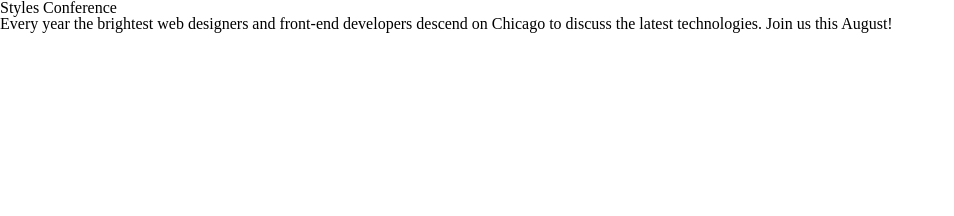
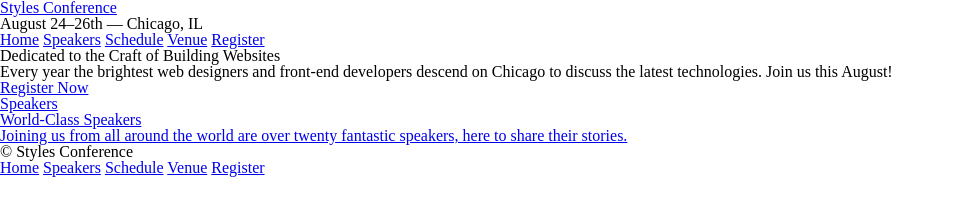
Before and after one commit to tiana25/styles-conference, a plain HTML site: page index.html in a window 1280 px wide. Shown: the whole page, without its empty margins (0-954 px from the left). Drawn offline with Linux system fonts and the light colour scheme.

Commit message:
lesson-2

```diff
--- a/index.html
+++ b/index.html
@@ -6,7 +6,46 @@
         <link rel="stylesheet" href="assets/stylesheets/main.css">
     </head>
     <body>
-        <h1>Styles Conference</h1>
-        <p>Every year the brightest web designers and front-end developers descend on Chicago to discuss the latest technologies. Join us this August!</p>
+        <header>
+            <h1>
+                <a href="index.html">Styles Conference</a>
+            </h1>
+            <h3>August 24&ndash;26th &mdash; Chicago, IL</h3>
+            <nav>
+                <a href="index.html">Home</a>
+                <a href="speakers.html">Speakers</a>
+                <a href="schedule.html">Schedule</a>
+                <a href="venue.html">Venue</a>
+                <a href="register.html">Register</a>
+              </nav>
+        </header>
+        <section>
+            <h2>Dedicated to the Craft of Building Websites</h2>
+            <p>Every year the brightest web designers and front-end developers descend on Chicago to discuss the latest technologies. Join us this August!</p>
+            <a href="register.html">Register Now</a>
+        </section>
+        <section>
+
+            <section>
+              <a href="speakers.html">
+              <h5>Speakers</h5>
+              <h3>World-Class Speakers</h3>
+              <p>Joining us from all around the world are over twenty fantastic speakers, here to share their stories.</p>
+              </a>
+            </section>
+
+          </section>
+
+          <footer>
+            <small>&copy; Styles Conference</small>
+            <nav>
+                <a href="index.html">Home</a>
+                <a href="speakers.html">Speakers</a>
+                <a href="schedule.html">Schedule</a>
+                <a href="venue.html">Venue</a>
+                <a href="register.html">Register</a>
+              </nav>
+          </footer>
+
     </body>
 </html>
```
Also changed, not shown: register.html (added, +53 -0 lines), schedule.html (added, +53 -0 lines), speakers.html (added, +53 -0 lines), venue.html (added, +53 -0 lines).
